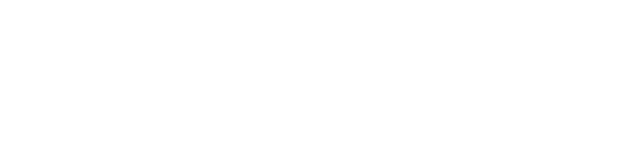
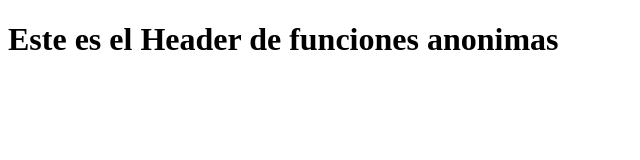
Before and after one commit to danisebastian9/JsEssentCourse, a plain HTML site: page 07 - Funciones o métodos/5 - Parámetros de tipo SPREAD/index.html in a window 1280 px wide. Shown: the whole page, without its empty margins (0-640 px from the left). Drawn offline with Linux system fonts and the light colour scheme.

Commit message:
Update index.html

```diff
--- a/07 - Funciones o métodos/5 - Parámetros de tipo SPREAD/index.html
+++ b/07 - Funciones o métodos/5 - Parámetros de tipo SPREAD/index.html
@@ -7,6 +7,6 @@
         <script src="js/app.js"></script>
     </head>
     <body>
-
+        <h1>Este es el Header de funciones anonimas</h1>
     </body>
 </html>
```
